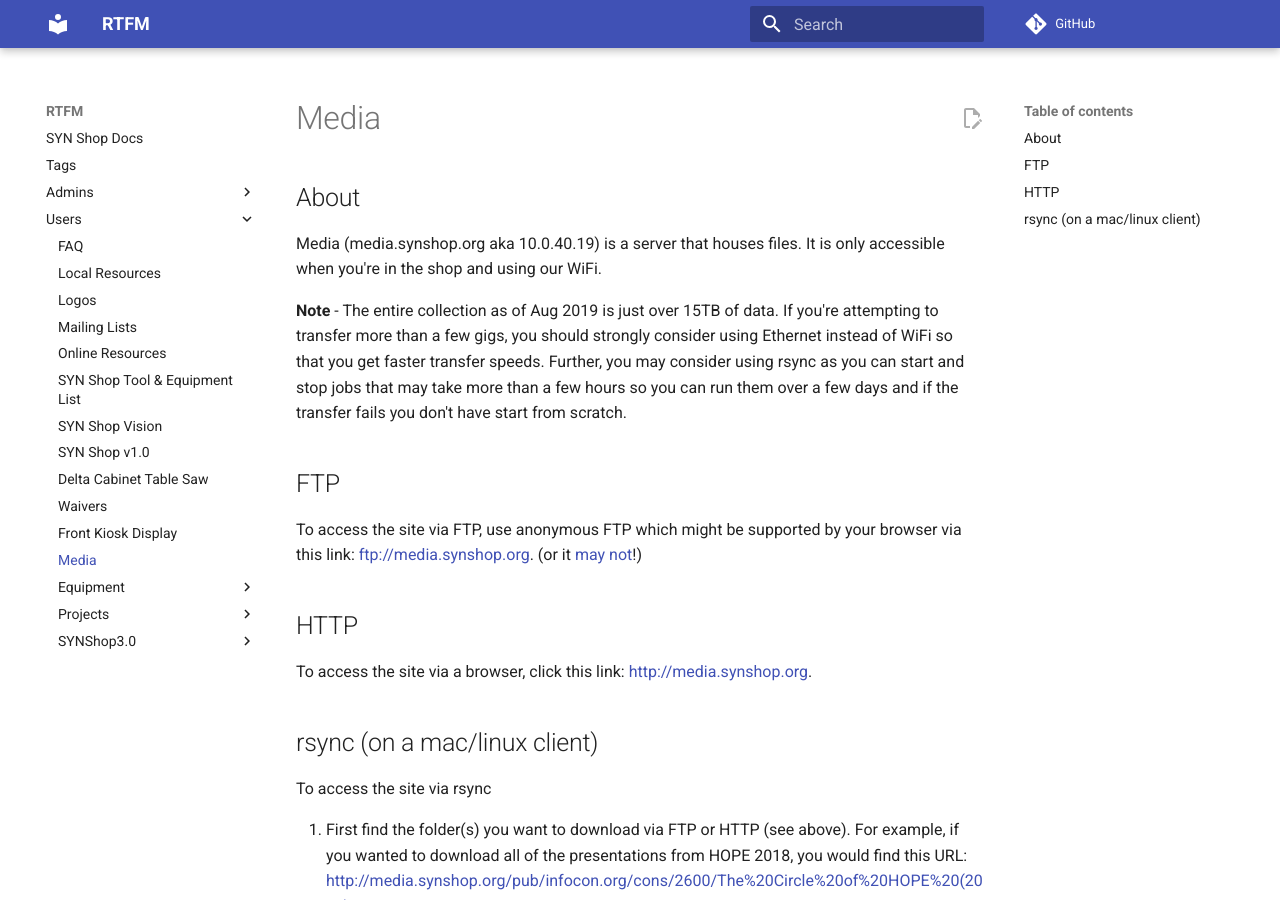
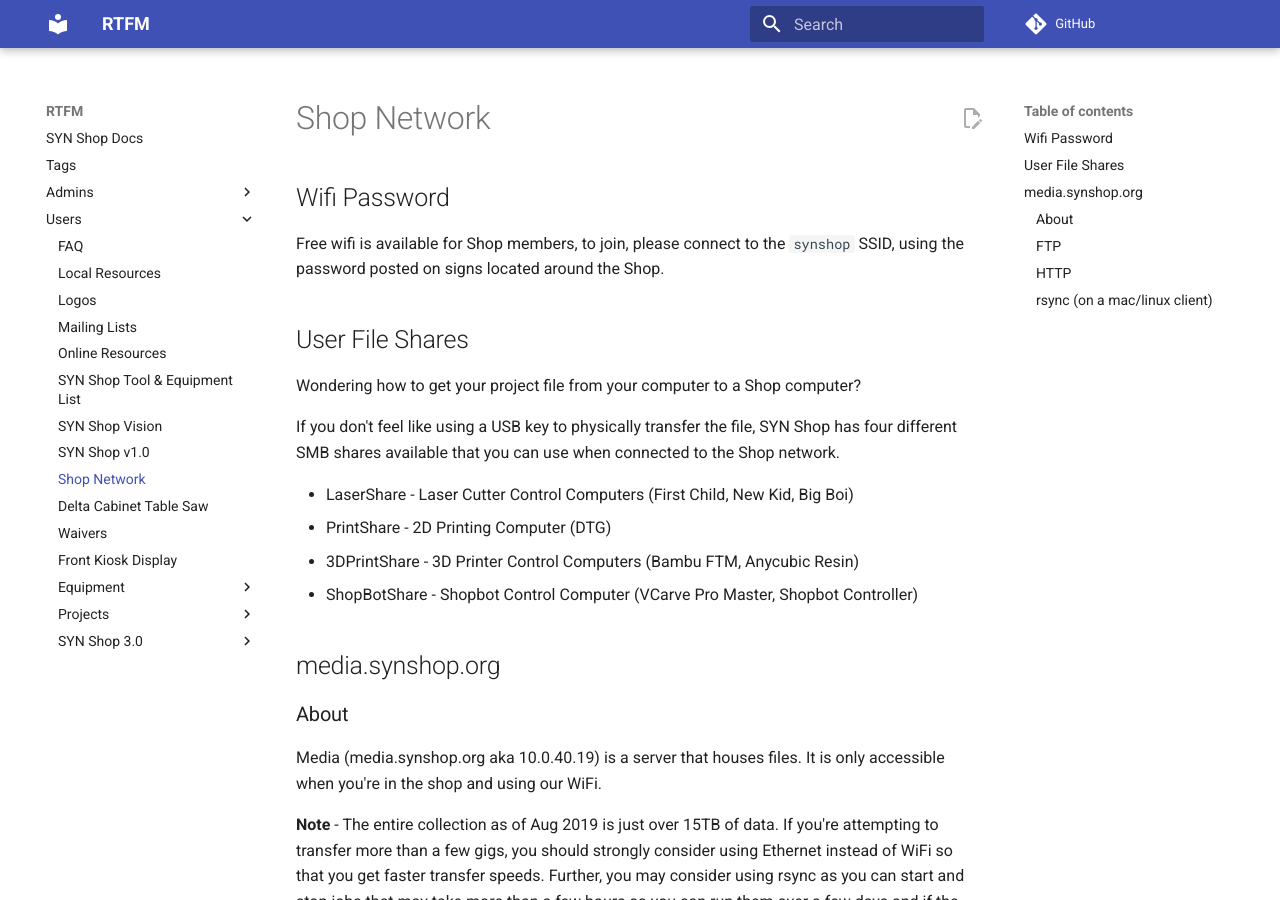
Before and after one commit to synshop/rtfm, an MkDocs documentation site: the page built from docs/users/Shop Network.md, in a window 1280 px wide and 900 px high. Built offline with MkDocs 1.6.1 and Material for MkDocs 9.7.7, drawn with Linux system fonts in a browser that asks for light colours; comment, search, counter and statistics services are not loaded.

Commit message:
Finishing work on ISSUE-61 (#62)
* working on ISSUE-61

* refactoring

```diff
--- a/docs/users/media.md
+++ b/docs/users/Shop Network.md
@@ -1,6 +1,18 @@
-# Media
+## Wifi Password
+Free wifi is available for Shop members, to join, please connect to the `synshop` SSID, using the password posted on signs located around the Shop.
 
-## About
+## User File Shares
+Wondering how to get your project file from your computer to a Shop computer?
+
+If you don't feel like using a USB key to physically transfer the file, SYN Shop has four different SMB shares available that you can use when connected to the Shop network.
+
+   - LaserShare - Laser Cutter Control Computers (First Child, New Kid, Big Boi)
+   - PrintShare - 2D Printing Computer (DTG)
+   - 3DPrintShare - 3D Printer Control Computers (Bambu FTM, Anycubic Resin)
+   - ShopBotShare - Shopbot Control Computer (VCarve Pro Master, Shopbot Controller)
+
+## media.synshop.org
+### About
 
 Media (media.synshop.org aka 10.0.40.19) is a server that houses files.  It is only accessible when
 you're in the shop and using our WiFi.
@@ -12,18 +24,18 @@
 Further, you may consider using rsync as you can start and stop jobs that may take more than a
 few hours so you can run them over a few days and if the transfer fails you don't have start from scratch.
 
-## FTP
+### FTP
 
 To access the site via FTP, use anonymous FTP which might be supported by your browser via this
 link: [ftp://media.synshop.org](ftp://media.synshop.org).
 (or it [may not](https://www.bleepingcomputer.com/news/google/chrome-and-firefox-developers-aim-to-remove-support-for-ftp/)!)
 
-## HTTP
+### HTTP
 
 To access the site via a browser, click this link: [http://media.synshop.org](http://media.synshop.org).
 
 
-## rsync (on a mac/linux client)
+### rsync (on a mac/linux client)
 
 To access the site via rsync
 
```
Also changed, not shown: docs/users/SYN Shop 3.0/FAQ.md (renamed from docs/users/SYNShop3.0/FAQ.md), docs/users/SYN Shop 3.0/index.md (renamed from docs/users/SYNShop3.0/index.md), docs/users/SYN Shop 3.0/property.summary1.jpg (renamed from docs/users/SYNShop3.0/property.summary1.jpg), docs/users/SYN Shop 3.0/property.summary2.jpg (renamed from docs/users/SYNShop3.0/property.summary2.jpg), docs/users/SYN Shop 3.0/shop.3.0.map.png (renamed from docs/users/SYNShop3.0/shop.3.0.map.png), docs/users/SYN Shop 3.0/synshop.v3.0-floorplan.png (renamed from docs/users/SYNShop3.0/synshop.v3.0-floorplan.png).
